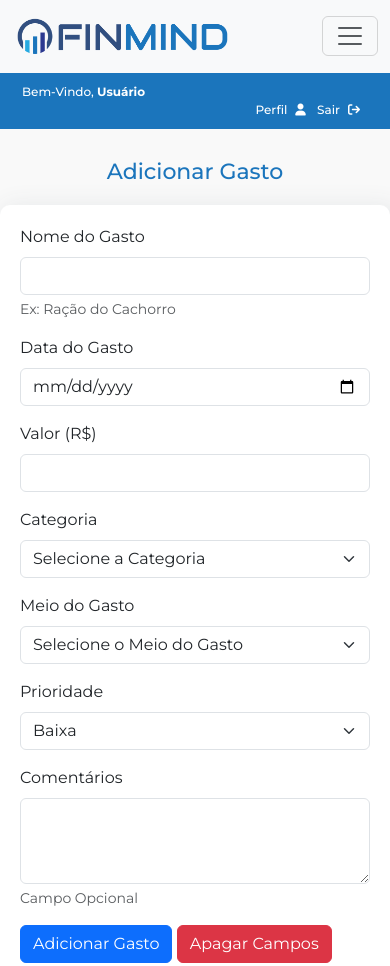
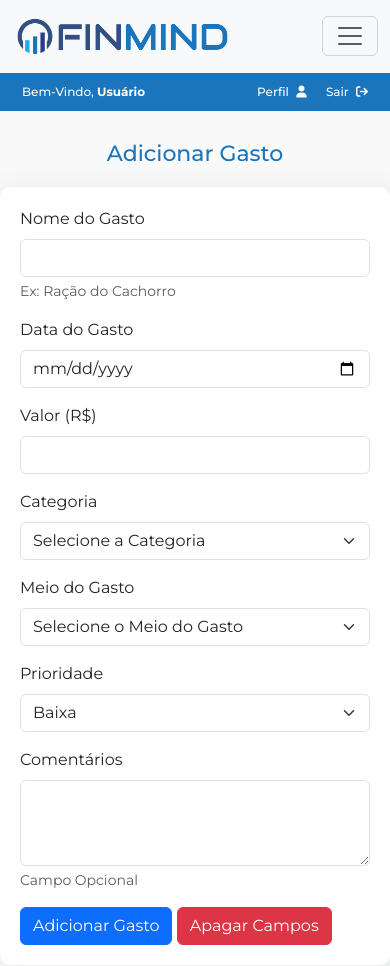
Before and after one commit to leoeliodoro/fintech, a plain HTML site: page index.html in a window 390 px wide. Shown: the top 966 px of the page. Drawn offline with nearby package versions, Linux system fonts and the light colour scheme.

Commit message:
Corrigindo quebra de linha na barra do usuário na versão mobile

```diff
--- a/index.html
+++ b/index.html
@@ -15,7 +15,6 @@
   <link rel="preconnect" href="https://fonts.gstatic.com" crossorigin>
   <link href="https://fonts.googleapis.com/css2?family=Montserrat:ital,wght@0,100..900;1,100..900&display=swap"
     rel="stylesheet">
-  <!-- Ícones -->
   <!-- Ícones -->
   <link rel="stylesheet" href="https://cdnjs.cloudflare.com/ajax/libs/font-awesome/6.5.0/css/all.min.css">
 </head>
@@ -71,20 +70,22 @@
     </div>
   </nav>
   <div class="barra">
-    <!-- testando novo breadcrumb -->
-    <div class="container-fluid">
-      <div class="row">
-        <div class="col-md-6 text-start">
-          Bem-Vindo, <strong>Usuário</strong>
-        </div>
-        <div class="col-md-6 text-end">
-          <a href="#">Perfil<i class="fa-solid fa-user mx-2"></i></a>
-         <a href="#">Sair<i class="fa-solid fa-arrow-right-from-bracket mx-2"></i></a>
-        </div>
+  <div class="container-fluid">
+    <div class="row align-items-center">
+      <div class="col-6 col-md-6 text-start">
+        Bem-Vindo, <strong>Usuário</strong>
+      </div>
+      <div class="col-6 col-md-6 text-end">
+        <a href="#" class="me-3">
+          Perfil <i class="fa-solid fa-user ms-1"></i>
+        </a>
+        <a href="#">
+          Sair <i class="fa-solid fa-arrow-right-from-bracket ms-1"></i>
+        </a>
       </div>
     </div>
-    <!-- fim do breadcrumb -->
   </div>
+</div>
   <div class="titulo">
     <h1>Adicionar Gasto</h1>
   </div>
```
